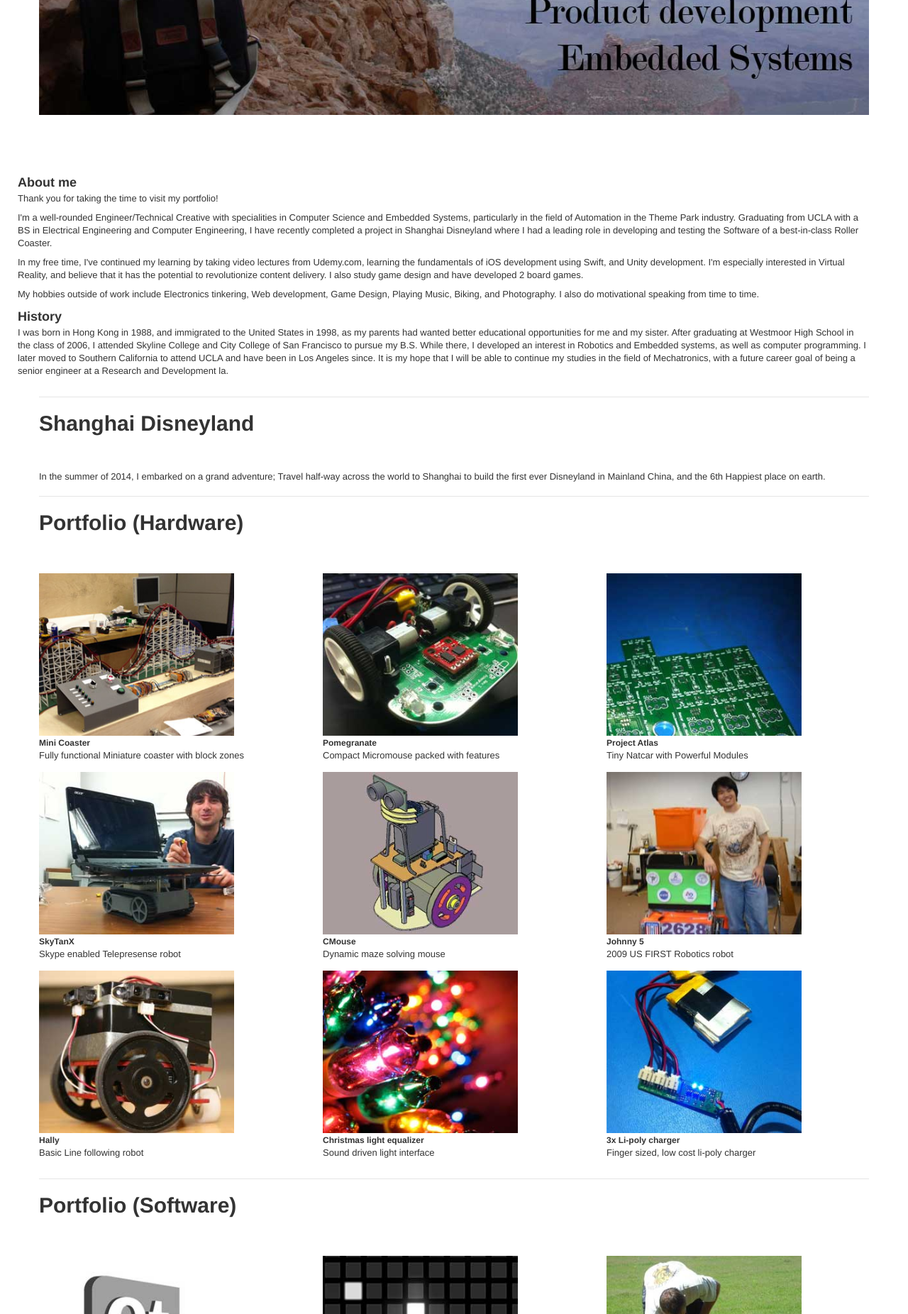
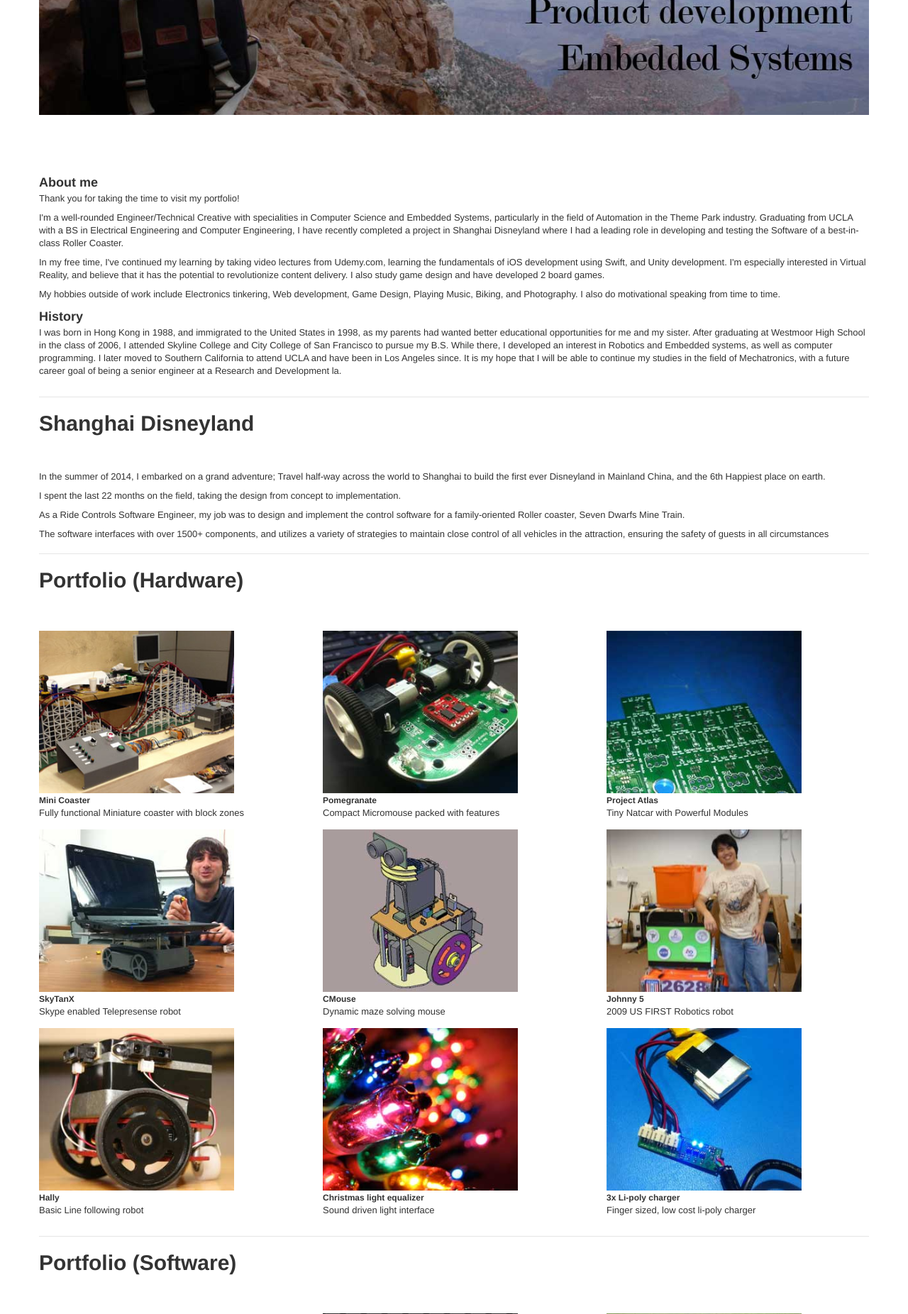
Before and after one commit to lunerfox/Web-Portfolio, a PHP site: page / in a window 1280 px wide. Shown: the part 465-2317 px from the top of the page at 71% size. Run offline with PHP 8.4, Linux system fonts and the light colour scheme.

Commit message:
Added more talks and details on SHDL, and added more talks I've done since 2014.

```diff
--- a/index.php
+++ b/index.php
@@ -94,6 +94,7 @@
 		</div>
 
 	<div id="about" class="row">
+    <div class="span12">
       <h3>About me</h3>
   		<p>Thank you for taking the time to visit my portfolio!</p>
       <p>
@@ -119,19 +120,20 @@
       I developed an interest in Robotics and Embedded systems, as well as computer programming. I later moved to Southern California to attend UCLA and have been in Los Angeles since.
       It is my hope that I will be able to continue my studies in the field of Mechatronics, with a future career goal of being a senior engineer at a Research and Development la.
       </p>
-
+    </div>
 	</div>
 
   <hr>
-   <!-- Portfolio row of columns for Hardware Portfolio -->
-   <div id="portfolio_h" class="row">
+   <!-- Portfolio blurb for Shanghai Disneyland -->
+   <div class="row">
      <div class="span12">
        <h1>Shanghai Disneyland</h1>
      </div>
    </div>
-   <p>
-   In the summer of 2014, I embarked on a grand adventure; Travel half-way across the world to Shanghai to build the first ever Disneyland in Mainland China, and the 6th Happiest place on earth.
-   </p>
+   <p>In the summer of 2014, I embarked on a grand adventure; Travel half-way across the world to Shanghai to build the first ever Disneyland in Mainland China, and the 6th Happiest place on earth.</p>
+   <p>I spent the last 22 months on the field, taking the design from concept to implementation.</p>
+   <p>As a Ride Controls Software Engineer, my job was to design and implement the control software for a family-oriented Roller coaster, Seven Dwarfs Mine Train.</p>
+   <p>The software interfaces with over 1500+ components, and utilizes a variety of strategies to maintain close control of all vehicles in the attraction, ensuring the safety of guests in all circumstances</p>
 	<hr>
 		<!-- Portfolio row of columns for Hardware Portfolio -->
 		<div id="portfolio_h" class="row">
@@ -267,15 +269,34 @@
 		</div>
 
 		<div class="span4 portthumb">
-			<div class="shadow"><img src="img/Port_S_8.jpg" alt=""></div>
+			<div class="shadow"><img src="img/talks-2.jpg" alt=""></div>
 				<h5>Building a high performance student chapter</h5>
 				<p>Antedotes and Advice for new officers</p>
 		</div>
 
 		<div class="span4 portthumb">
-			<div class="shadow"><img src="img/Port_S_8.jpg" alt=""></div>
+			<div class="shadow"><img src="img/talks-3.jpg" alt=""></div>
 				<h5>Everyday Leadership for Engineers</h5>
 				<p>Modern philosophies on leadership</p>
+		</div>
+	</div>
+
+  <div class="span4 portthumb">
+    <div class="shadow"><img src="img/talks-4.jpg" alt=""></div>
+      <h5>This is UCLA IEEE (2015)</h5>
+      <p>Recounting the Success of the Ops Program</p>
+  </div>
+
+  <div class="span4 portthumb">
+    <div class="shadow"><img src="img/talks-5.jpg" alt=""></div>
+      <h5>Getting Started with Python</h5>
+      <p>From Hello World to APIs</p>
+  </div>
+
+  <div class="span4 portthumb">
+    <div class="shadow"><img src="img/talks-6.jpg" alt=""></div>
+      <h5>We, The Optimists</h5>
+      <p>The mindset towards building a great anything</p>
   </div>
 </div>
 
```
Also changed, not shown: img/talks-4.jpg (added), img/talks-5.jpg (added), img/talks-6.jpg (added). Lines whose indentation alone changed are shown as unchanged.
